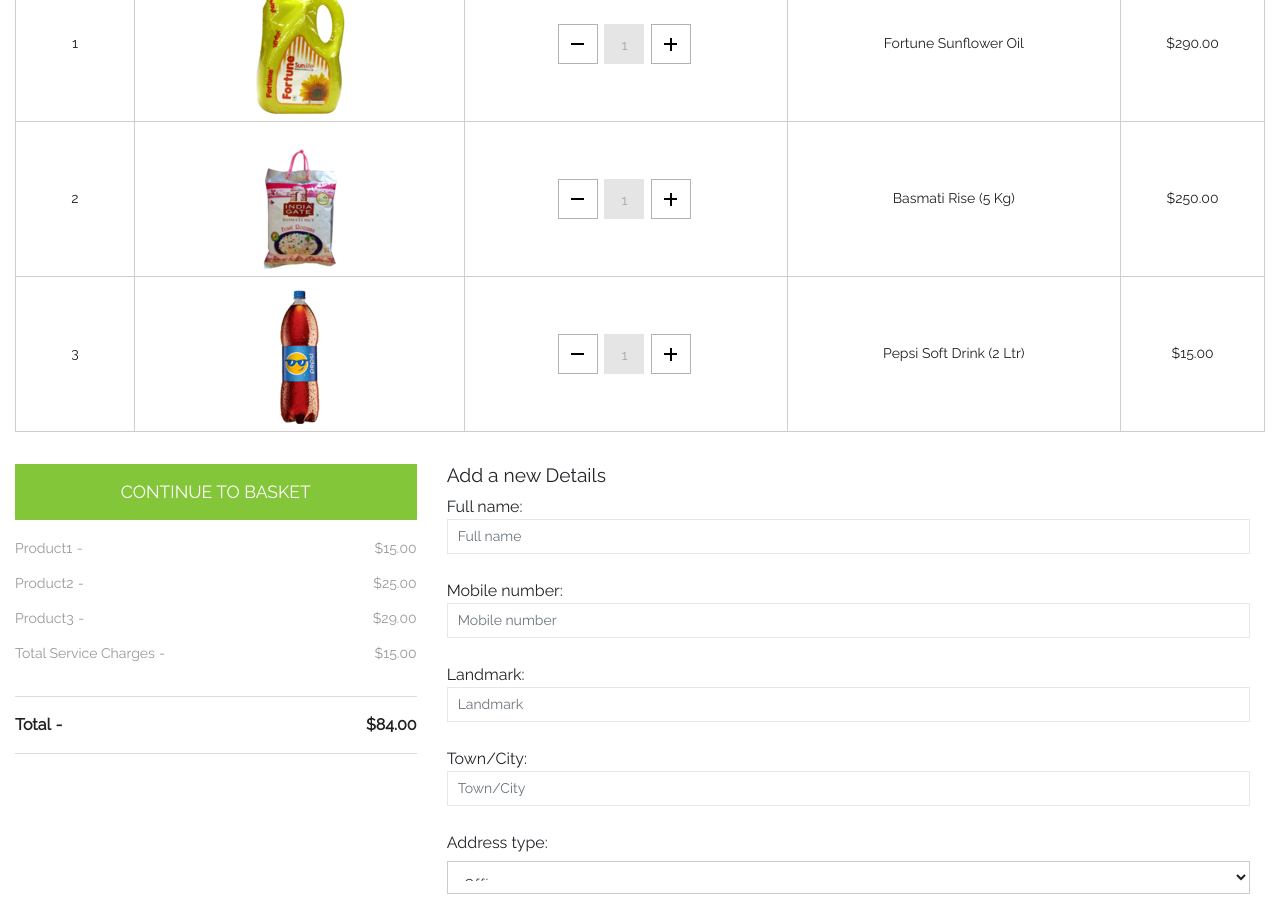
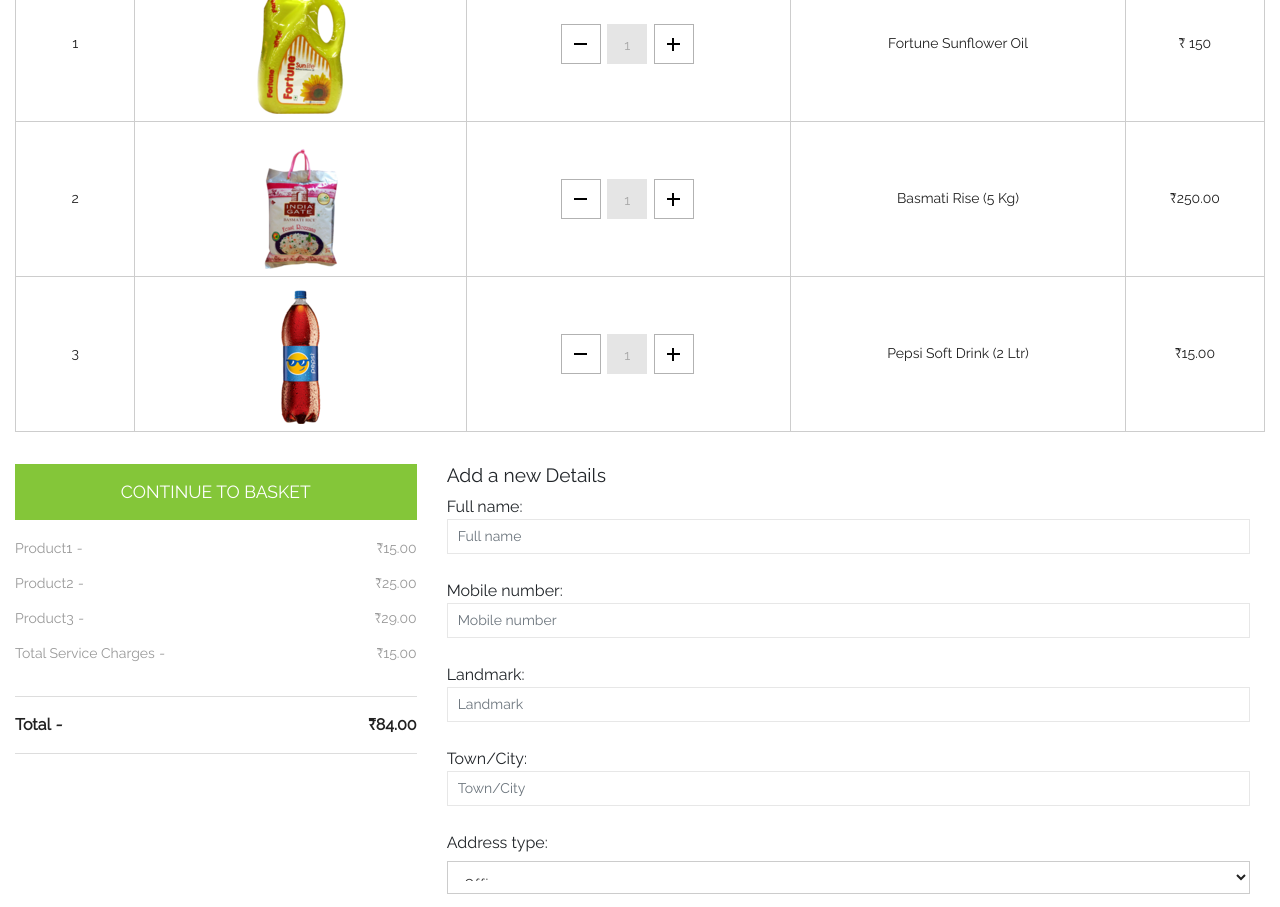
Before and after one commit to IMPERIALLEGEND/BigMart, a plain HTML site: page checkout.html in a window 1280 px wide. Shown: the part 380-1287 px from the top of the page. Drawn offline with nearby package versions, Linux system fonts and the light colour scheme.

Commit message:
$ to Ruppe

```diff
--- a/checkout.html
+++ b/checkout.html
@@ -152,7 +152,7 @@
                                     </td>
                                     <td class="invert">Fortune Sunflower Oil</td>
 
-                                    <td class="invert">$290.00</td>
+                                    <td class="invert">₹ 150</td>
 
                                 </tr>
                                 <tr class="rem2">
@@ -169,7 +169,7 @@
                                     </td>
                                     <td class="invert">Basmati Rise (5 Kg)</td>
 
-                                    <td class="invert">$250.00</td>
+                                    <td class="invert">₹250.00</td>
 
                                 </tr>
                                 <tr class="rem3">
@@ -186,7 +186,7 @@
                                     </td>
                                     <td class="invert">Pepsi Soft Drink (2 Ltr)</td>
 
-                                    <td class="invert">$15.00</td>
+                                    <td class="invert">₹15.00</td>
 
                                 </tr>
 
@@ -196,11 +196,11 @@
                             <div class="col-md-4 checkout-left-basket">
                                 <h4>Continue to basket</h4>
                                 <ul>
-                                    <li>Product1 <i>-</i> <span>$15.00 </span></li>
-                                    <li>Product2 <i>-</i> <span>$25.00 </span></li>
-                                    <li>Product3 <i>-</i> <span>$29.00 </span></li>
-                                    <li>Total Service Charges <i>-</i> <span>$15.00</span></li>
-                                    <li>Total <i>-</i> <span>$84.00</span></li>
+                                    <li>Product1 <i>-</i> <span>₹15.00 </span></li>
+                                    <li>Product2 <i>-</i> <span>₹25.00 </span></li>
+                                    <li>Product3 <i>-</i> <span>₹29.00 </span></li>
+                                    <li>Total Service Charges <i>-</i> <span>₹15.00</span></li>
+                                    <li>Total <i>-</i> <span>₹84.00</span></li>
                                 </ul>
                             </div>
                             <div class="col-md-8 address_form_agile">
```
Also changed, not shown: 1 other file.
